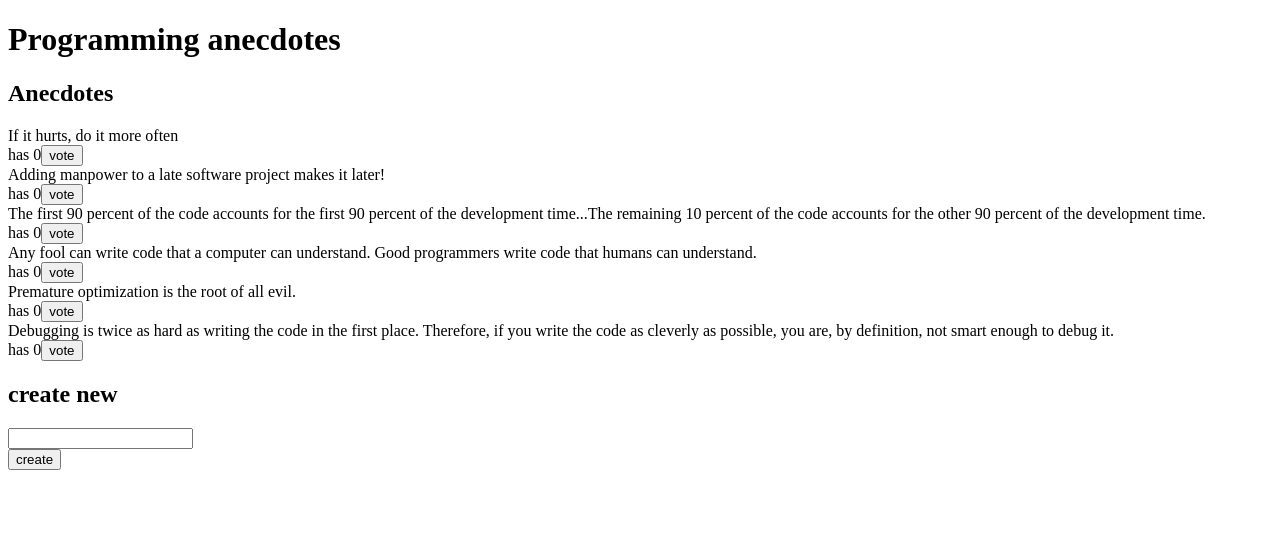
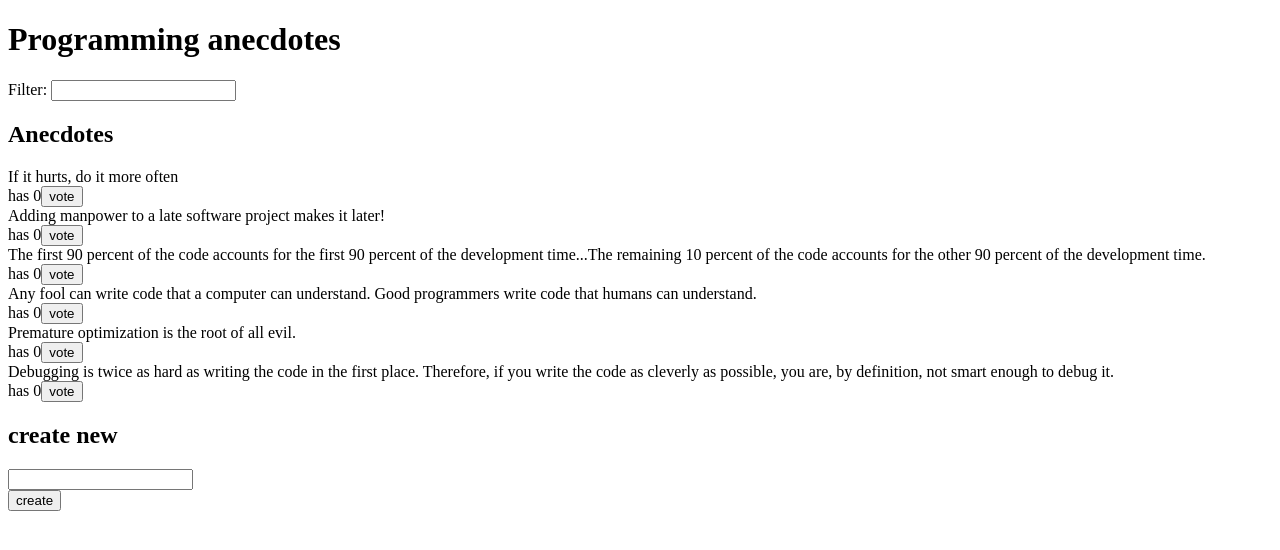
Before and after one commit to javikainen/FullStackOpen2018, a React (Create React App) app in the folder osa6/redux-anecdotes-v2/: page / in a window 1280 px wide. Shown: the top 550 px of the page. Built offline with nearby package versions, Linux system fonts and the light colour scheme.

Commit message:
ADD: Ex.6.5

```diff
--- a/osa6/redux-anecdotes-v2/src/App.js
+++ b/osa6/redux-anecdotes-v2/src/App.js
@@ -2,6 +2,7 @@ import React from 'react'
 import Notification from './components/Notification'
 import AnecdoteForm from './components/AnecdoteForm'
 import AnecdoteList from './components/AnecdoteList'
+import Filter from './components/Filter'
 
 class App extends React.Component {
 
@@ -11,6 +12,7 @@ class App extends React.Component {
       <div>
         <h1>Programming anecdotes</h1>
         <Notification store={this.props.store} />
+        <Filter store={this.props.store} />
         <AnecdoteList store={this.props.store} />
         <AnecdoteForm store={this.props.store} />
       </div>
--- a/osa6/redux-anecdotes-v2/src/components/AnecdoteForm.js
+++ b/osa6/redux-anecdotes-v2/src/components/AnecdoteForm.js
@@ -23,8 +23,6 @@ class AnecdoteForm extends React.Component {
     e.target.anecdote.value = ''
 
     setTimeout(() => this.props.store.dispatch(clearNotification()), 5000)
-
-
   }
 
   render() {
--- a/osa6/redux-anecdotes-v2/src/components/AnecdoteList.js
+++ b/osa6/redux-anecdotes-v2/src/components/AnecdoteList.js
@@ -22,13 +22,16 @@ class AnecdoteList extends React.Component {
     }
   )
 
+  anecdotesToShow = () => {
+    const { anecdotes, filter } = this.props.store.getState()
+    return anecdotes.filter(a => a.content.toLowerCase().includes(filter.toLowerCase()))
+  }
+
   render() {
-    const { anecdotes } = this.props.store.getState()
-
     return (
       <div>
         <h2>Anecdotes</h2>
-        {anecdotes.sort((a, b) => b.votes - a.votes).map(anecdote =>
+        {this.anecdotesToShow().sort((a, b) => b.votes - a.votes).map(anecdote =>
           <div key={anecdote.id}>
             <div>
               {anecdote.content}
--- /dev/null
+++ b/osa6/redux-anecdotes-v2/src/components/Filter.js
@@ -0,0 +1,32 @@
+import React from 'react'
+import { setFilter } from '../reducers/filterReducer'
+
+class Filter extends React.Component {
+  componentDidMount() {
+    const { store } = this.props
+    this.unsubscribe = store.subscribe(() =>
+      this.forceUpdate()
+    )
+  }
+
+  componentWillUnmount() {
+    this.unsubscribe()
+  }
+
+  handleChange = (event) => {
+    this.props.store.dispatch(setFilter(event.target.value))
+  }
+  render() {
+    const style = {
+      marginBottom: 10
+    }
+
+    return (
+      <div style={style}>
+        Filter: <input type='text' onChange={this.handleChange}/>
+      </div>
+    )
+  }
+}
+
+export default Filter
--- /dev/null
+++ b/osa6/redux-anecdotes-v2/src/reducers/filterReducer.js
@@ -0,0 +1,20 @@
+const initialState = ''
+
+const filterReducer = (state = initialState, action) => {
+  switch (action.type) {
+  case 'SETFILTER': {
+    return action.filter
+  }
+  default:
+    return state
+  }
+}
+
+export const setFilter = (filter) => {
+  return {
+    type : 'SETFILTER',
+    filter
+  }
+}
+
+export default filterReducer
--- a/osa6/redux-anecdotes-v2/src/reducers/notificationReducer.js
+++ b/osa6/redux-anecdotes-v2/src/reducers/notificationReducer.js
@@ -5,7 +5,7 @@ const notificationReducer = (state = initialState, action) => {
   case 'NOTIFY': {
     return action.notification
   }
-  case 'CLEAR':
+  case 'CLEARNOTIF':
     return null
   default:
     return state
@@ -21,7 +21,7 @@ export const setNotification = (notification) => {
 
 export const clearNotification = () => {
   return {
-    type : 'CLEAR'
+    type : 'CLEARNOTIF'
   }
 }
 
--- a/osa6/redux-anecdotes-v2/src/store.js
+++ b/osa6/redux-anecdotes-v2/src/store.js
@@ -1,10 +1,12 @@
 import { createStore, combineReducers } from 'redux'
 import anecdoteReducer from './reducers/anecdoteReducer'
 import notificationReducer from './reducers/notificationReducer'
+import filterReducer from './reducers/filterReducer'
 
 const reducer = combineReducers({
   anecdotes: anecdoteReducer,
-  notification: notificationReducer
+  notification: notificationReducer,
+  filter: filterReducer
 })
 
 const store = createStore(reducer)
```
